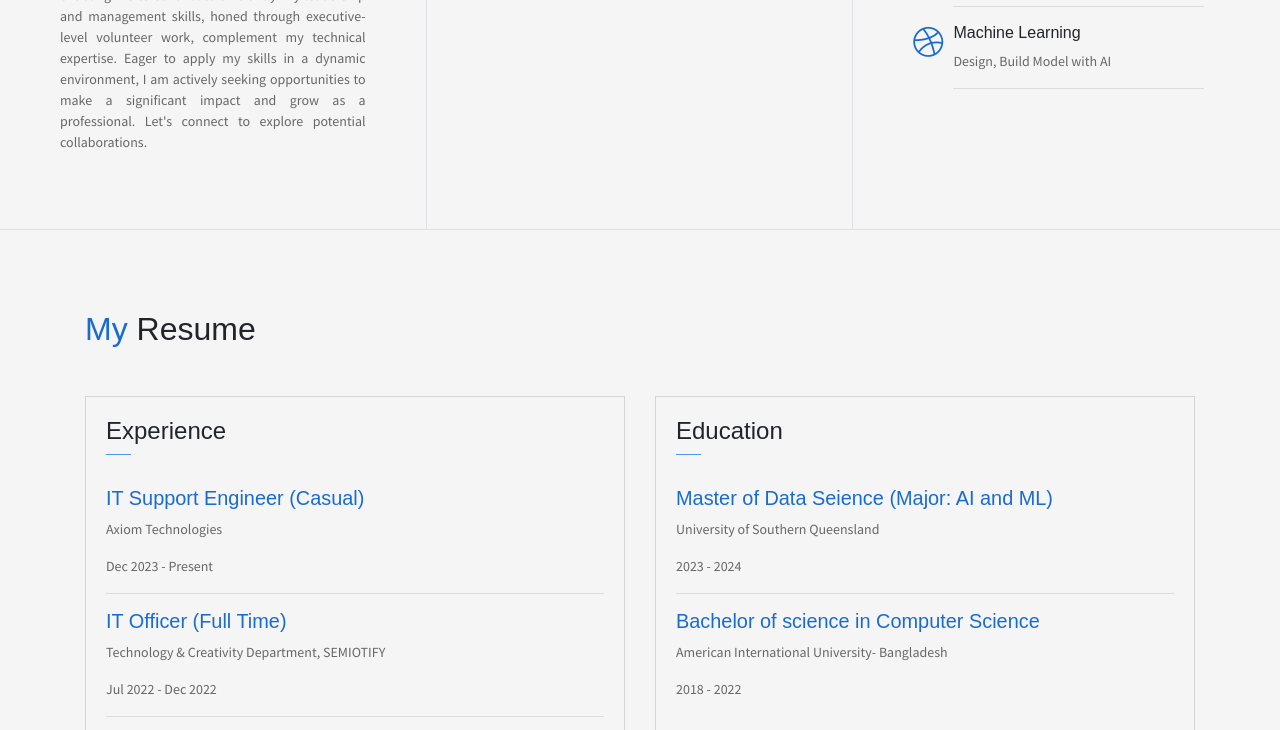
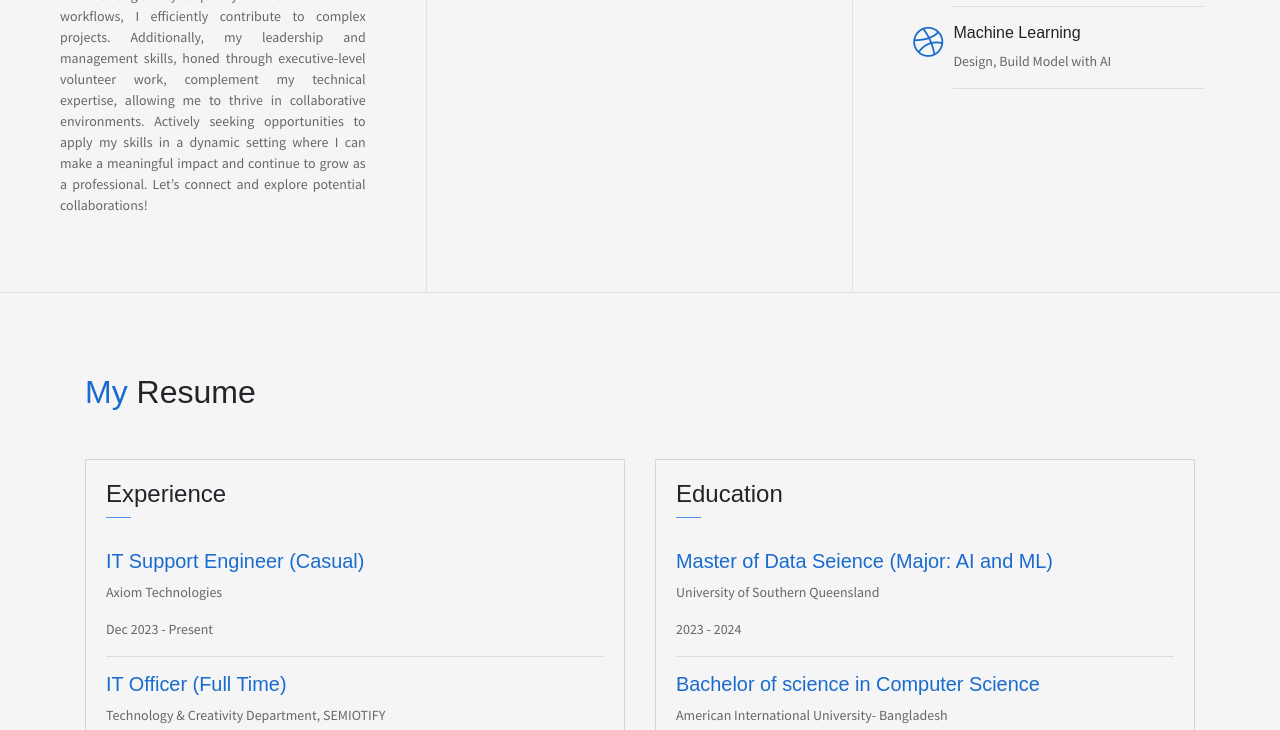
Before and after one commit to jamil-istiaq/jamil-istiaq.github.io, a plain HTML site: page index.html in a window 1280 px wide. Shown: the part 1049-1779 px from the top of the page. Drawn offline with Linux system fonts and the light colour scheme.

Commit message:
info update

```diff
--- a/index.html
+++ b/index.html
@@ -67,13 +67,12 @@
                 <h3 class="font-weight-light">Who am I ?</h3>
                 <span class="line mb-5"></span>
                 <h5 class="mb-3">Engineer / Developer </h5>
-                <p class="mt-20" style="text-align:justify;">Final year Data Science student at the University of Southern Queensland with a passion for Data Analysis,
-                    Machine Learning, Deep Learning, and Computer Vision. I'm dedicated to turning data into actionable insights and
-                    driving innovation.
-                    I excel in quickly understanding code and workflows, enabling me to contribute efficiently. My leadership
-                    and management skills, honed through executive-level volunteer work, complement my technical expertise.
-                    Eager to apply my skills in a dynamic environment, I am actively seeking opportunities to make a significant
-                    impact and grow as a professional. Let's connect to explore potential collaborations.</p>
+                <p class="mt-20" style="text-align:justify;">Data Science graduate from the University of Southern Queensland, specializing in Artificial Intelligence & Machine Learning,
+			with a passion for Data Analysis, Machine Learning, Deep Learning, and Computer Vision. I am dedicated to transforming data into actionable insights and driving innovation.
+			With a strong ability to quickly understand code and workflows, I efficiently contribute to complex projects. Additionally, my leadership and management skills,
+			honed through executive-level volunteer work, complement my technical expertise, allowing me to thrive in collaborative environments.
+			Actively seeking opportunities to apply my skills in a dynamic setting where I can make a meaningful impact and continue to grow as a professional.
+			Let’s connect and explore potential collaborations!</p>
             </div>
             <div class="col-lg-4 about-card">
                 <h3 class="font-weight-light">Personal Info</h3>
@@ -81,7 +80,7 @@
                 <ul class="mt40 info list-unstyled">
                     <li><span>Email</span> : jamilistiaq@gmail.com</li>
                     <li><span>Phone</span> : + (61) 0449225808</li>
-                    <li><span>Address</span> :  Darling Heights, Toowoomba, Queensland, AU</li>
+                    <li><span>Address</span> :  Brisbane, Queensland, Australia</li>
                 </ul>
                 <ul class="social-icons pt-3">
                     <li class="social-item"><a class="social-link" href="https://www.facebook.com/jamilistiaq"><i class="ti-facebook" aria-hidden="true"></i></a></li>
@@ -452,7 +451,7 @@
                                 <i class="ti-map-alt icon-md"></i>
                             </div>
                             <div class="col-10">
-                                <h6 class="d-inline">Address<br> <span class="text-muted">Darling Heights, Toowoomba, Queensland</span></h6>
+                                <h6 class="d-inline">Address<br> <span class="text-muted">Brisbane, Queensland</span></h6>
                             </div>
                         </div>
                         <div class="row mb-2">
```
